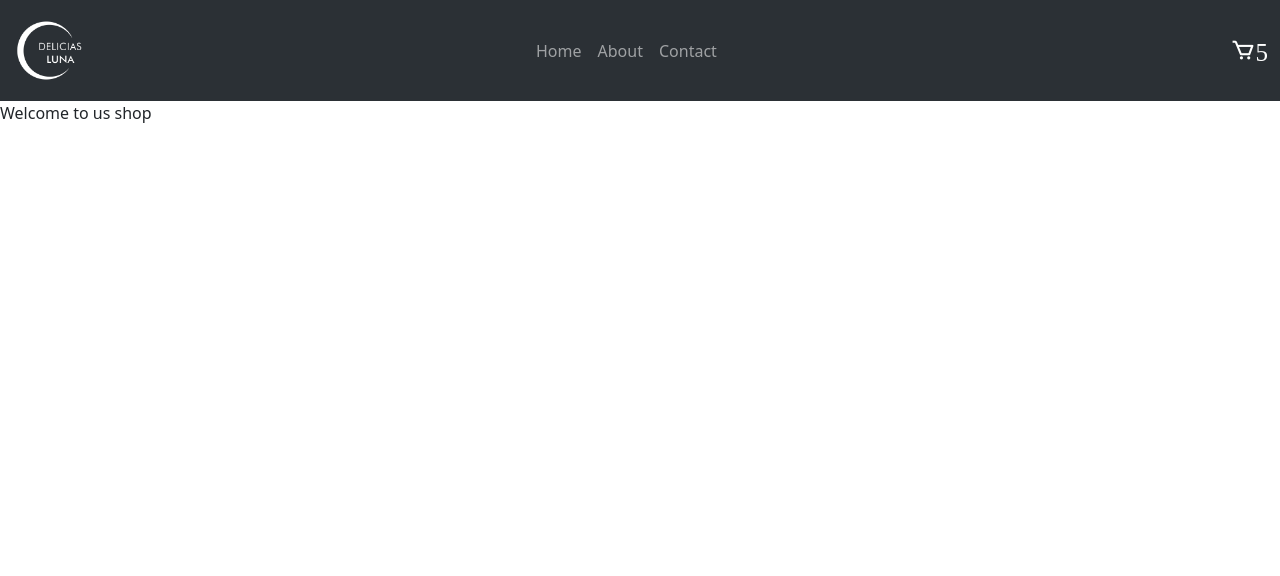
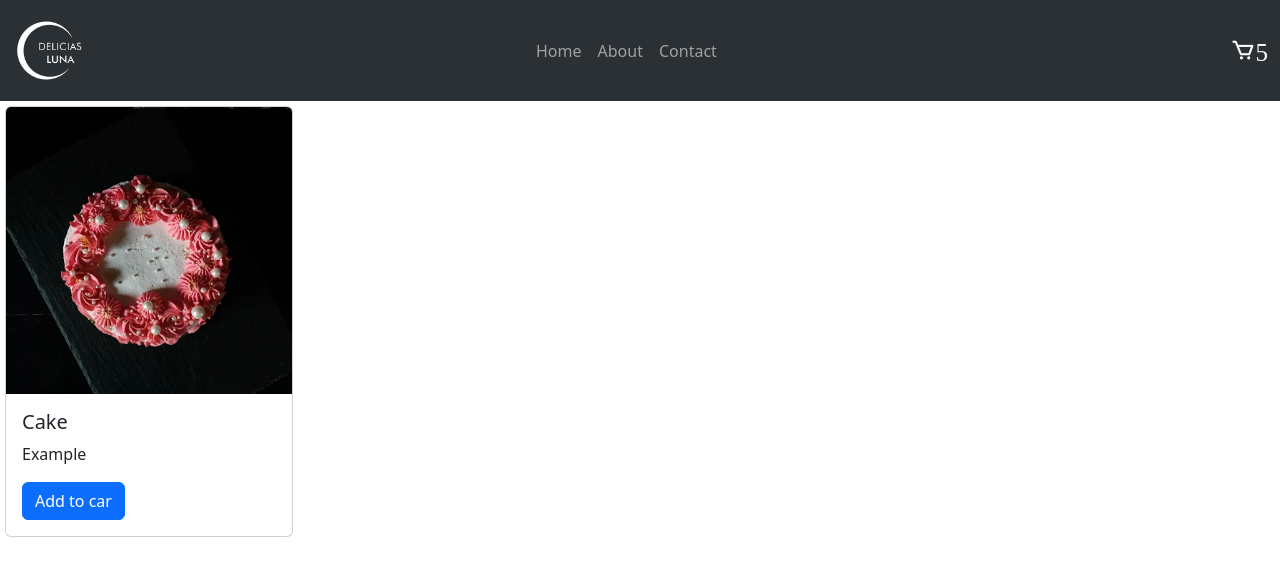
Before and after one commit to AlexisBazila/DeliLu, a React (Vite) app: page / in a window 1280 px wide. Shown: the top 576 px of the page. Built offline with nearby package versions, Linux system fonts and the light colour scheme.

Commit message:
item card

```diff
--- a/src/App.jsx
+++ b/src/App.jsx
@@ -7,7 +7,7 @@ function App() {
 	return (
 		<>
 			<NavBar />
-			<ItemListContainer greetings="Welcome to us shop"/>
+			<ItemListContainer greetings="Cake"/>
 		</>
 	);
 }
--- a/src/components/ItemListContainer.jsx
+++ b/src/components/ItemListContainer.jsx
@@ -1,3 +1,17 @@
+import Button from 'react-bootstrap/Button';
+import Card from 'react-bootstrap/Card';
+
 export const ItemListContainer = (props) =>{
-    return (<div>{props.greetings}</div>);
+    return (
+        <Card style={{ width: '18rem', margin: '5px'}}>
+        <Card.Img variant="top" src="../../resources/img/cake.png" />
+        <Card.Body>
+            <Card.Title>{props.greetings}</Card.Title>
+            <Card.Text>
+                Example
+            </Card.Text>
+            <Button variant="primary">Add to car</Button>
+        </Card.Body>
+        </Card>
+      );
 }
--- a/style/NavBar.css
+++ b/style/NavBar.css
@@ -1,3 +1,3 @@
-img{
+.bg-body-tertiary img{
     max-width: 15%;
 }
```
Also changed, not shown: resources/img/cake.png (added).
